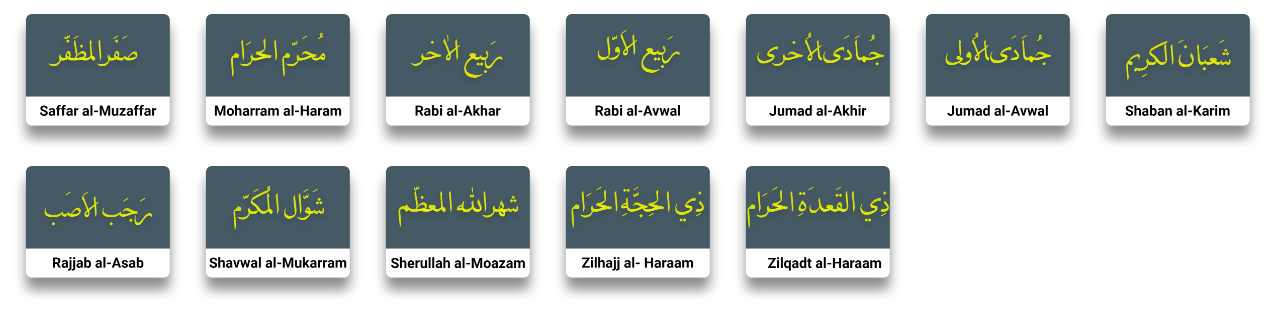
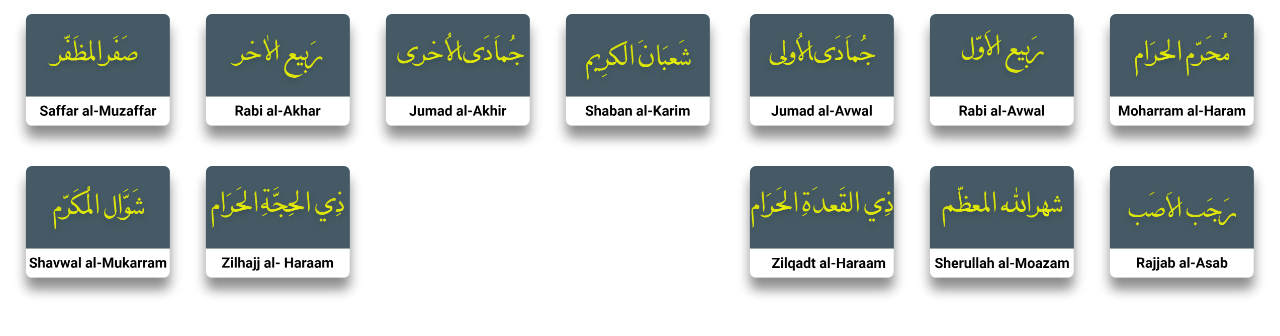
Before and after one commit to Mohammed-jhosawa/miqaat, a plain HTML site: page index.html in a window 1280 px wide. Drawn offline with Linux system fonts and the light colour scheme.

Commit message:
Update index.html

```diff
--- a/index.html
+++ b/index.html
@@ -8,7 +8,7 @@
     <title>Document</title>
 
     <style>
-       #m1 {
+        #m1 {
             margin: 0px 0px 0px 0px;
             float: left;
         }
@@ -16,7 +16,7 @@
 
         #m2 {
             margin: 0px 0px 0px 0px;
-            float: left;
+            float: right;
         }
 
         #m3 {
@@ -26,7 +26,7 @@
 
         #m4 {
             margin: 0px 0px 0px 0px;
-            float: left;
+            float: right;
         }
 
         #m5 {
@@ -36,7 +36,7 @@
 
         #m6 {
             margin: 0px 0px 0px 0px;
-            float: left;
+            float: right;
         }
 
         #m7 {
@@ -46,7 +46,7 @@
 
         #m8 {
             margin: 0px 0px 0px 0px;
-            float: left;
+            float: right;
         }
 
 
@@ -59,7 +59,7 @@
 
         #m10 {
             margin: 0px 0px 0px 0px;
-            float: left;
+            float: right;
         }
 
 
@@ -71,7 +71,7 @@
 
         #m12 {
             margin: 0px 0px 0px 0px;
-            float: left;
+            float: right;
         }
     </style>
 
```
